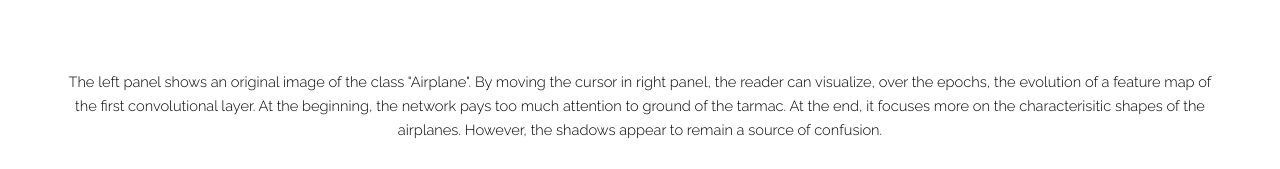
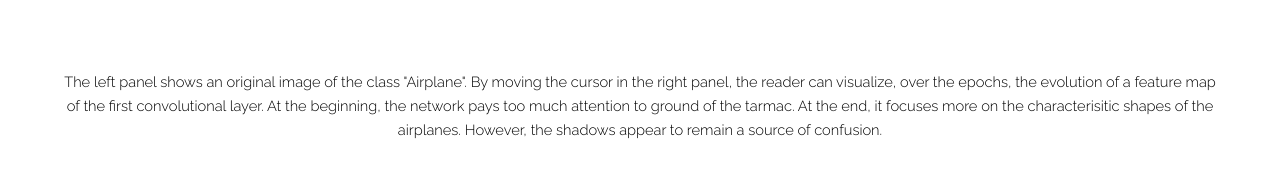
Before and after one commit to UnilNet/UnilNet.github.io, a plain HTML site: page visual.html in a window 1280 px wide. Shown: the part 460-629 px from the top of the page. Drawn offline with Linux system fonts and the light colour scheme; a web font is replaced by a local one.

Commit message:
Update visual.html

```diff
--- a/visual.html
+++ b/visual.html
@@ -38,7 +38,7 @@
 		<!-- One -->
 			<section id="one" class="wrapper special">
 				<div class="inner">
-				<p>The left panel shows an original image of the class "Airplane". By moving the cursor in right panel,
+				<p>The left panel shows an original image of the class "Airplane". By moving the cursor in the right panel,
 				the reader can visualize, over the epochs, the evolution of a feature map of the first convolutional layer.
 				At the beginning, the network pays too much attention to ground of the tarmac. At the end, it focuses more
 				on the characterisitic shapes of the airplanes. However, the shadows appear to remain a source of confusion.</p>
```
